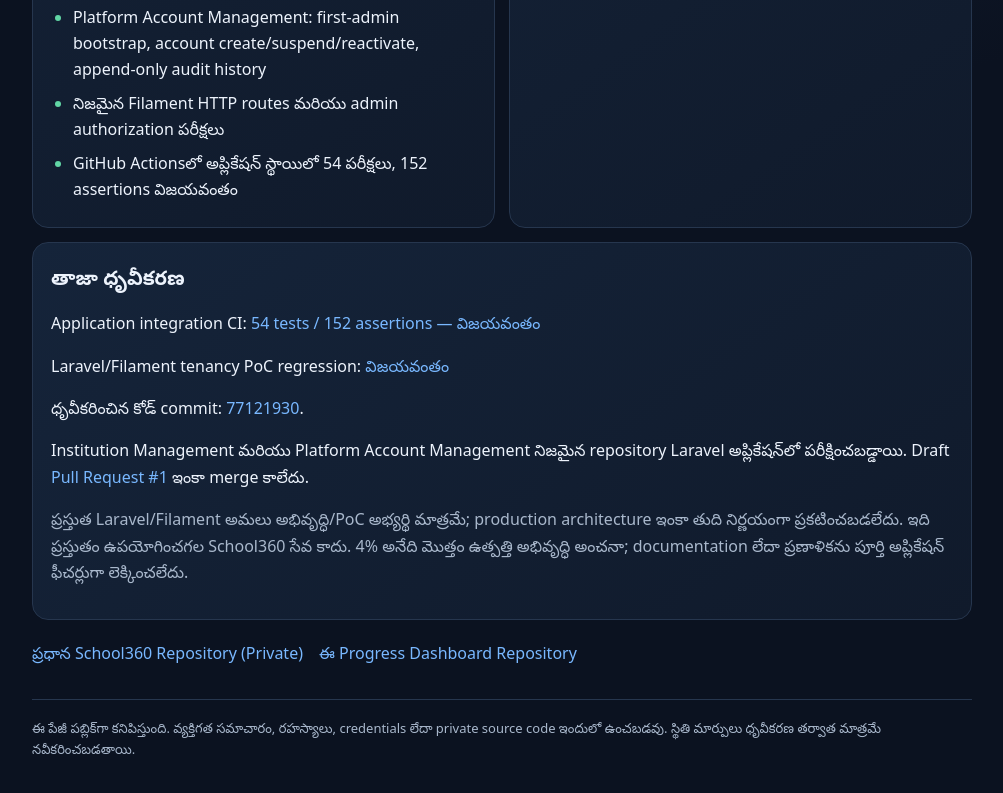
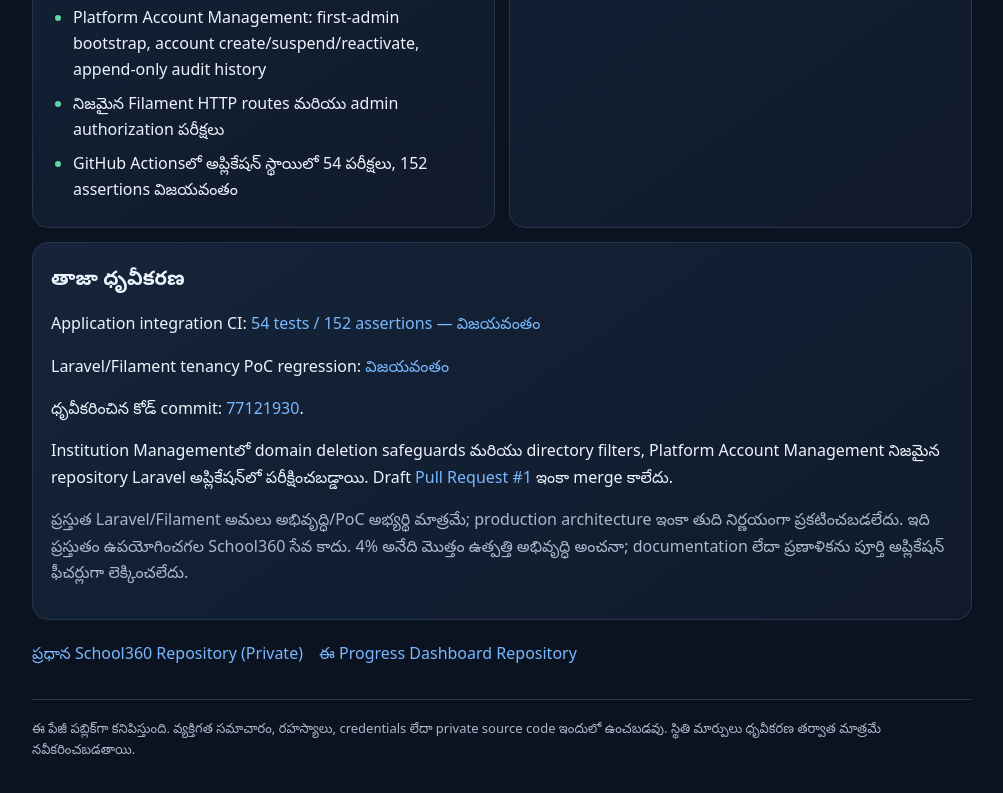
Before and after one commit to kkjan2007/School360-Progress, a plain HTML site: page index.html in a window 1280 px wide. Shown: the part 1138-1931 px from the top of the page, without its empty margins (138-1141 px from the left). Drawn offline with Linux system fonts and the light colour scheme.

```diff
--- a/index.html
+++ b/index.html
@@ -56,7 +56,7 @@ a{color:var(--blue);text-decoration:none}a:hover{text-decoration:underline}.link
 <p>Application integration CI: <a href="https://github.com/kkjan2007/School360/actions/runs/45543894670">54 tests / 152 assertions — విజయవంతం</a></p>
 <p>Laravel/Filament tenancy PoC regression: <a href="https://github.com/kkjan2007/School360/actions/runs/45543670964">విజయవంతం</a></p>
 <p>ధృవీకరించిన కోడ్ commit: <a href="https://github.com/kkjan2007/School360/commit/77121930171aa2753bd3f5e58b2e3e89b31b507b">77121930</a>.</p>
-<p>Institution Management మరియు Platform Account Management నిజమైన repository Laravel అప్లికేషన్‌లో పరీక్షించబడ్డాయి. Draft <a href="https://github.com/kkjan2007/School360/pull/1">Pull Request #1</a> ఇంకా merge కాలేదు.</p>
+<p>Institution Managementలో domain deletion safeguards మరియు directory filters, Platform Account Management నిజమైన repository Laravel అప్లికేషన్‌లో పరీక్షించబడ్డాయి. Draft <a href="https://github.com/kkjan2007/School360/pull/1">Pull Request #1</a> ఇంకా merge కాలేదు.</p>
 <p class="muted">ప్రస్తుత Laravel/Filament అమలు అభివృద్ధి/PoC అభ్యర్థి మాత్రమే; production architecture ఇంకా తుది నిర్ణయంగా ప్రకటించబడలేదు. ఇది ప్రస్తుతం ఉపయోగించగల School360 సేవ కాదు. 4% అనేది మొత్తం ఉత్పత్తి అభివృద్ధి అంచనా; documentation లేదా ప్రణాళికను పూర్తి అప్లికేషన్ ఫీచర్లుగా లెక్కించలేదు.</p>
 </section>
 <div class="links"><a href="https://github.com/kkjan2007/School360">ప్రధాన School360 Repository (Private)</a><a href="https://github.com/kkjan2007/School360-Progress">ఈ Progress Dashboard Repository</a></div>
```
